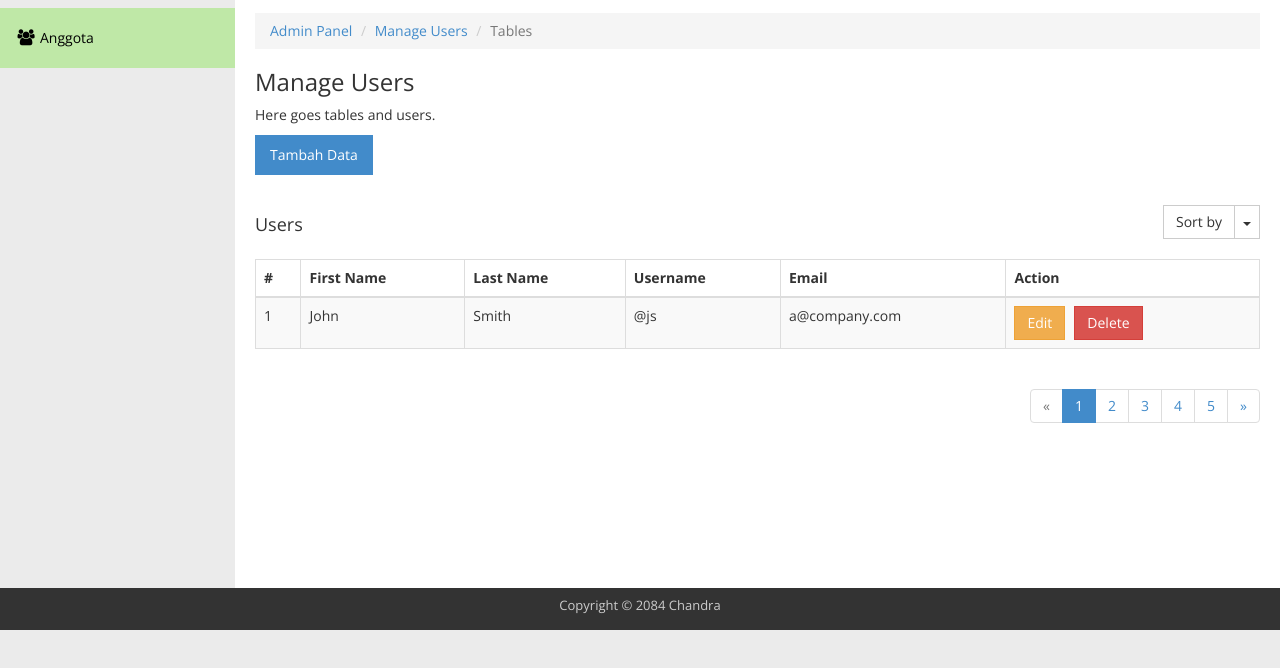
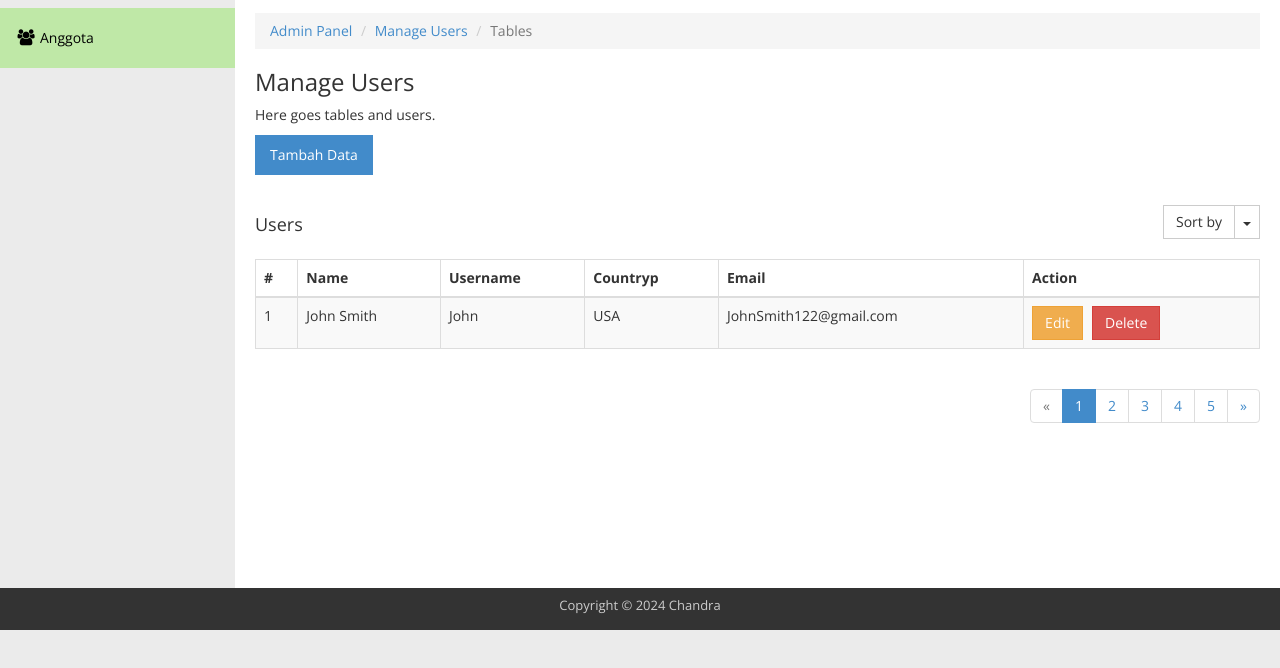
Before and after one commit to Chandraadew/belajar, a plain HTML site: page index.html in a window 1280 px wide. Shown: the part 62-730 px from the top of the page. Drawn offline with nearby package versions, Linux system fonts and the light colour scheme.

Commit message:
Update index.html

```diff
--- a/index.html
+++ b/index.html
@@ -45,7 +45,7 @@ http://www.templatemo.com/preview/templatemo_415_dashboard
           <div class="row margin-bottom-30">
             <div class="col-md-12">
               <ul class="nav nav-pills">
-                <li class="active"><a href="preferences.html">Tambah Data </a></li>
+                <li class="active"><a href="preferences.html">Tambah Data</a></li>
               </ul>
             </div>
           </div>
@@ -69,9 +69,9 @@ http://www.templatemo.com/preview/templatemo_415_dashboard
                   <thead>
                     <tr>
                       <th>#</th>
-                      <th>First Name</th>
-                      <th>Last Name</th>
+                      <th>Name</th>
                       <th>Username</th>
+                      <th>Countryp</th>
                       <th>Email</th>
                       <th>Action</th>
                     </tr>
@@ -79,10 +79,10 @@ http://www.templatemo.com/preview/templatemo_415_dashboard
                   <tbody>
                     <tr>
                       <td>1</td>
+                      <td>John Smith</td>
                       <td>John</td>
-                      <td>Smith</td>
-                      <td>@js</td>
-                      <td>a@company.com</td>
+                      <td>USA</td>
+                      <td>JohnSmith122@gmail.com</td>
                       <td>
                         <!-- Split button -->
                         <div class="btn-group">
@@ -127,7 +127,7 @@ http://www.templatemo.com/preview/templatemo_415_dashboard
 
       <footer class="templatemo-footer">
         <div class="templatemo-copyright">
-          <p>Copyright &copy; 2084 Chandra <!-- Credit: www.templatemo.com --></p>
+          <p>Copyright &copy; 2024 Chandra <!-- Credit: www.templatemo.com --></p>
         </div>
       </footer>
     </div>
```
